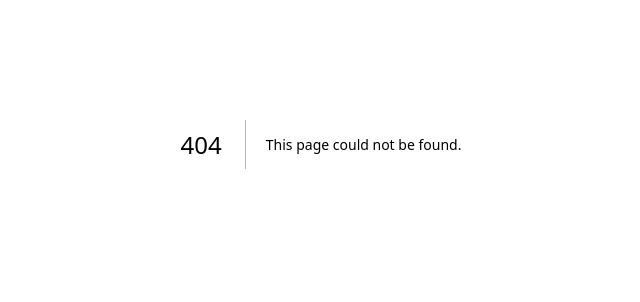
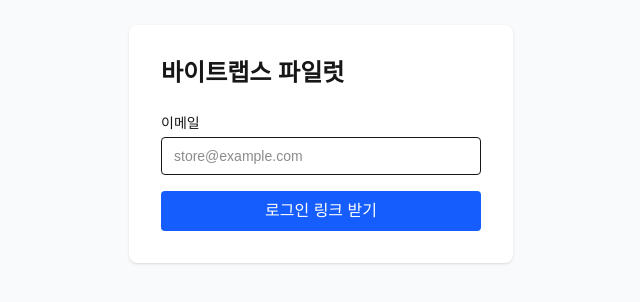
Before and after one commit to bitelabs-stack/bitelabs-pilot, a Next.js app: page /auth/login in a window 1280 px wide. Before the commit this address had no page. Shown: the part 256-558 px from the top of the page, without its empty margins (319-959 px from the left). Built offline with nearby package versions, Linux system fonts and the light colour scheme.

Commit message:
feat: magic link login page

```diff
--- /dev/null
+++ b/app/auth/login/page.tsx
@@ -0,0 +1,62 @@
+'use client'
+import { useState } from 'react'
+import { createClient } from '@/lib/supabase/client'
+
+export default function LoginPage() {
+  const [email, setEmail] = useState('')
+  const [sent, setSent] = useState(false)
+  const [loading, setLoading] = useState(false)
+
+  async function handleSubmit(e: React.FormEvent) {
+    e.preventDefault()
+    setLoading(true)
+    const supabase = createClient()
+    await supabase.auth.signInWithOtp({
+      email,
+      options: {
+        emailRedirectTo: `${location.origin}/auth/callback`,
+      },
+    })
+    setSent(true)
+    setLoading(false)
+  }
+
+  if (sent) {
+    return (
+      <div className="min-h-screen flex items-center justify-center">
+        <div className="text-center">
+          <h1 className="text-2xl font-bold mb-2">이메일을 확인해주세요</h1>
+          <p className="text-gray-600">{email}로 로그인 링크를 보냈습니다.</p>
+        </div>
+      </div>
+    )
+  }
+
+  return (
+    <div className="min-h-screen flex items-center justify-center bg-gray-50">
+      <div className="bg-white p-8 rounded-lg shadow w-full max-w-sm">
+        <h1 className="text-2xl font-bold mb-6">바이트랩스 파일럿</h1>
+        <form onSubmit={handleSubmit} className="space-y-4">
+          <div>
+            <label className="block text-sm font-medium mb-1">이메일</label>
+            <input
+              type="email"
+              value={email}
+              onChange={e => setEmail(e.target.value)}
+              required
+              className="w-full border rounded px-3 py-2 text-sm"
+              placeholder="store@example.com"
+            />
+          </div>
+          <button
+            type="submit"
+            disabled={loading}
+            className="w-full bg-blue-600 text-white py-2 rounded font-medium disabled:opacity-50"
+          >
+            {loading ? '전송 중...' : '로그인 링크 받기'}
+          </button>
+        </form>
+      </div>
+    </div>
+  )
+}
```
